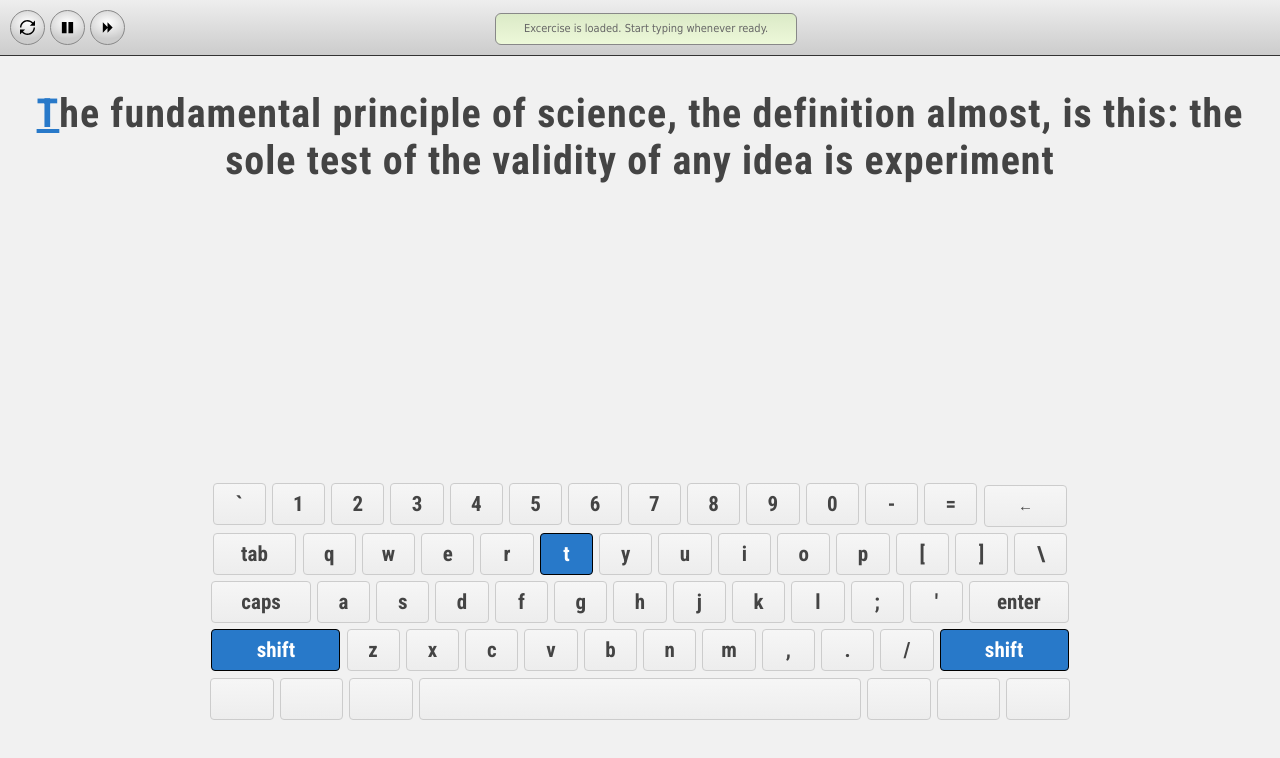
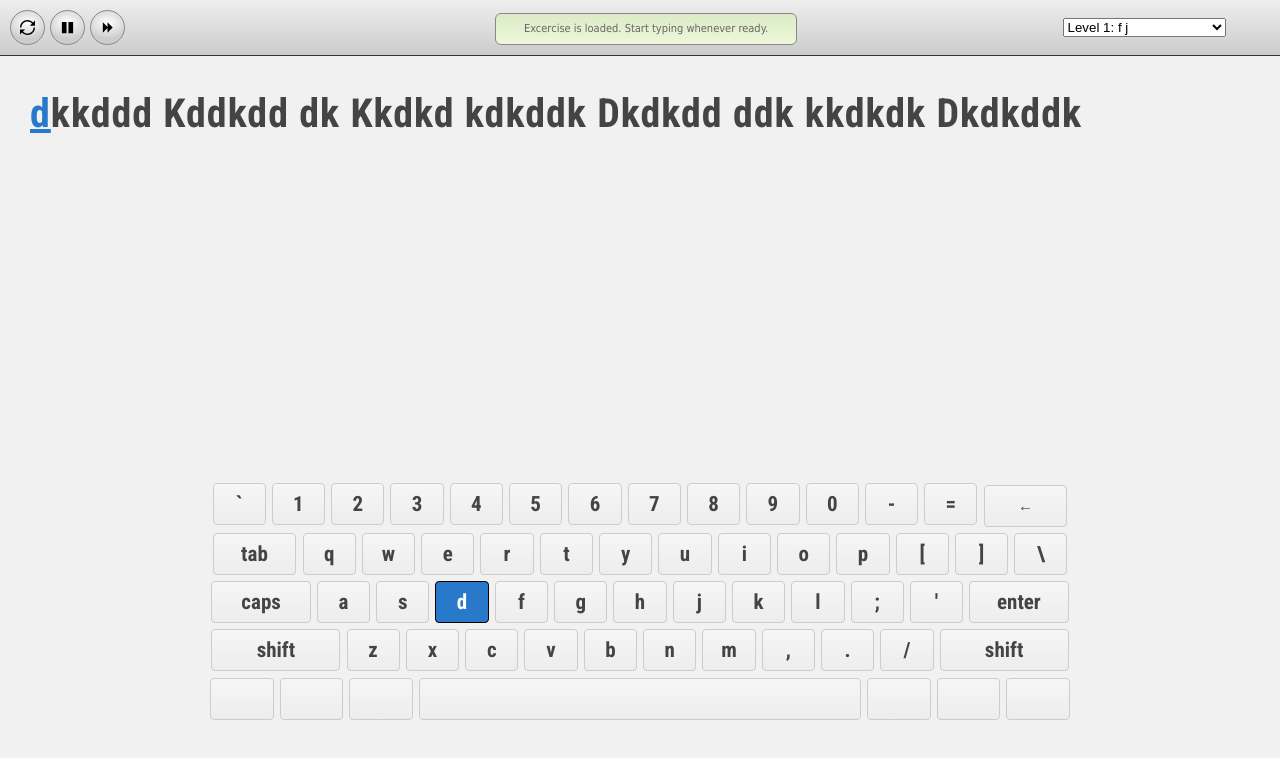
Before and after one commit to dir01/karatype, a React (Create React App) app: page / in a window 1280 px wide. Shown: the top 758 px of the page. Built offline with nearby package versions, Linux system fonts and the light colour scheme.

Commit message:
Difficulty level support

```diff
--- a/src/App.js
+++ b/src/App.js
@@ -12,33 +12,56 @@ let soundPaths = {
 
 class App extends Component {
     render() {
-        let toolbar = this.props.trial.isStarted ? (
-            <Toolbar progress={ this.props.trial.progress } />
+        let toolbar = this.trial.isStarted ? (
+            <Toolbar
+                progress={ this.trial.progress }
+                levels={ this.props.tutor.levels }
+                currentLevel={ this.props.tutor.level }
+                onLevelChange={ this.handleLevelChange.bind(this) }
+            />
         ) : (
-            <Toolbar text="Excercise is loaded. Start typing whenever ready."/>
+            <Toolbar
+                text="Excercise is loaded. Start typing whenever ready."
+                levels={ this.props.tutor.levels }
+                currentLevel={ this.props.tutor.level }
+                onLevelChange={ this.handleLevelChange.bind(this) }
+            />
         );
         return (
             <div className="App">
                 { toolbar }
                 <div className="text-container">
-                    <TextToType trial={ this.props.trial } />
+                    <TextToType trial={ this.trial } />
                 </div>
                 <div className="keyboard-container">
-                    <Keyboard layout={ layouts.qwerty } activeKeys={ this.props.trial.activeKeys }/>
+                    <Keyboard layout={ layouts.qwerty } activeKeys={ this.trial.activeKeys }/>
                 </div>
             </div>
         );
     }
 
+    get trial() {
+        if (!this._trial || this._trial.isOver) {
+            this._trial = this.props.tutor.getNextTrial();
+        }
+        return this._trial;
+    }
+
     componentWillMount() {
         document.addEventListener('keydown', (event) => {
-            let result = this.props.trial.tryChar(event.key);
+            let result = this.trial.tryChar(event.key);
             if (result === undefined) {
                 return;
             }
             this.playSound(result);
             this.forceUpdate();
         });
+    }
+
+    handleLevelChange(newLevel) {
+        this.props.tutor.currentLevel = newLevel;
+        this._trial = null;
+        this.forceUpdate();
     }
 
     playSound(isCorrect) {
--- /dev/null
+++ b/src/LevelSelector.js
@@ -0,0 +1,29 @@
+import React, { Component } from 'react';
+
+export default class LevelSelector extends Component {
+
+    render() {
+        return (
+            <select
+                className="LevelSelector"
+                value={ this.props.currentLevel }
+                onChange={ this.handleChange.bind(this) }
+            >{ this._renderOptions() }</select>
+        );
+    }
+
+    _renderOptions () {
+        return (this.props.levels || []).map((level, i) => {
+            return (
+                <option key={ i } value={ i }>
+                    Level { i + 1 }: { level.name }
+                </option>
+            );
+        });
+    }
+
+    handleChange(event) {
+        this.props.onLevelChange && this.props.onLevelChange(event.target.value);
+    }
+
+}
--- a/src/Toolbar.css
+++ b/src/Toolbar.css
@@ -26,3 +26,10 @@
     top: 50%; left: 50%;
     margin-top: -15px; margin-left: -150px;
 }
+
+#Toolbar .LevelSelector {
+    position: absolute;
+    right: 5%;
+    top: 50%;
+    margin-top: -10px;
+}
--- a/src/Toolbar.js
+++ b/src/Toolbar.js
@@ -4,15 +4,21 @@ import restart from './svg/restart.svg';
 import pause from './svg/pause.svg';
 import skip from './svg/skip.svg';
 import Indicator from './Indicator';
+import LevelSelector from './LevelSelector';
 
 export default class Toolbar extends Component {
     render() {
         return (
             <div id="Toolbar">
-                <button id="reload"><img src={restart}/></button>
-                <button id="pause"><img src={pause}/></button>
-                <button id="skip"><img src={skip}/></button>
-                <Indicator text={this.props.text} progress={this.props.progress}/>
+                <button id="reload"><img src={ restart } /></button>
+                <button id="pause"><img src={ pause } /></button>
+                <button id="skip"><img src={ skip } /></button>
+                <Indicator text={ this.props.text } progress={ this.props.progress } />
+                <LevelSelector
+                    levels={ this.props.levels }
+                    currentLevel={ this.props.currentLevel }
+                    onLevelChange={ this.props.onLevelChange }
+                />
             </div>
         );
     }
--- a/src/index.js
+++ b/src/index.js
@@ -2,15 +2,70 @@ import React from 'react';
 import ReactDOM from 'react-dom';
 import App from './App';
 import './index.css';
-import Trial from './tutor/Trial';
+import Tutor from './tutor/Tutor';
 
+const levels = [
+    {
+        name: 'f j',
+        texts: [
+            'fj Jf fjfjfj jfjfjf fj Fjjfj fjffj jff Jffjf Jfjff jf fjjffjf Fjjfj',
+            'jjfjfjf f Fjjfj jff Fjffjj Jfjffj fj FFjfFjf J jjff FjjfjFj fj JfjjfJf',
+            'j f j f j f J F J F J F J F Fjffj Jfjf ffjjf fj Fjjfj Jffjf jff Jfjjf',
+        ]
+    },
+    {
+        name: 'd k',
+        texts: [
+            'dkkddd Kddkdd dk Kkdkd kdkddk Dkdkdd ddk kkdkdk Dkdkddk',
+            'ddkd kddk kdkd d dkdkkd Dkddk kdd kDkkdd DkDkDk k kDkDkD',
+            'kddkd k ddkKddk dkd Kkdkkdd ddkDkdk kddk Kdkkdkd DkKdDk kDdKd',
+        ]
+    },
+    {
+        name: 'd f j k',
+        texts: [
+            'kfkDJ dJfkj kdDf dfjk kjfd fjdk',
+            'dFfk kJfd kkfD JDKF fkdj',
+            'kJdf Fjdk dkfk kfkd fjdk kfdj',
+        ]
+    },
+    {
+        name: 's l',
+        texts: [
+            'slsl lsls ls Ls ls Ls',
+            'sl Ls Sl SL lS',
+        ]
+    },
+    {
+        name: 's d f j k l',
+        texts: [
+            'DSL Fsl dll skd fkd lkd skl Jkdl',
+            'lkd LSD fsk Jds Klld skd Kdj',
+            'fls DJs kll dks skd fskd dkls',
+        ]
+    },
+    {
+        name: 'a s d f j k l ;',
+        texts: [
+            'as; sad dask klassd; Jakd Sajl Jals',
+            'sad ass askd Jak lss dafd laj; saj',
+            'fad Dak las fals ask; ads laks klass saj',
+        ]
+    },
+    {
+        name: 'a s d f g h j k l ;',
+        texts: [
+            'gh hg Gh Hg gg Hash Gas sag Glass',
+            'h g Gh Hag Gash lags sag ass Ghasl lash',
+            'Ghasl Slags Glass Jag jgl jakd la ass shag',
+        ]
+    }
+];
 
-var trial = new Trial(
-    'The fundamental principle of science, the definition almost, is this: the sole test of the validity of any idea is experiment'
-);
+let tutor = new Tutor(levels, 1);
 
 
 ReactDOM.render(
-    <App trial={trial}/>,
+    <App tutor={ tutor }/>,
     document.getElementById('root')
 );
--- a/src/tutor/Trial.js
+++ b/src/tutor/Trial.js
@@ -1,11 +1,12 @@
 
 class Trial {
-    constructor(textToType) {
+    constructor(textToType, level) {
         this.textToType = textToType;
         this.index = 0;
         this.errorsIndexes = [];
         this.errorsCount = 0;
         this.keystrokesCount = 0;
+        this.level = level;
     }
 
     tryChar(char) {
@@ -84,7 +85,7 @@ class Trial {
         return {
             errorRate: this.errorRate,
             unproductiveKeystrokesRate: this.unproductiveKeystrokesRate,
-        }
+        };
     }
 
     get errorRate() {
--- /dev/null
+++ b/src/tutor/Tutor.js
@@ -0,0 +1,15 @@
+import Trial from './Trial';
+
+export default class Tutor {
+    constructor (levels, currentLevel) {
+        this.levels = levels;
+        this.currentLevel = currentLevel;
+    }
+
+    getNextTrial() {
+        let texts = this.levels[this.currentLevel].texts;
+        let rand = texts[Math.floor(Math.random() * texts.length)];
+        return new Trial(rand, this.currentLevel);
+    }
+
+}
```
Also changed, not shown: src/stories/index.js (+12 -2 lines), 2 other files (tests, documents, lock files or other folders).
